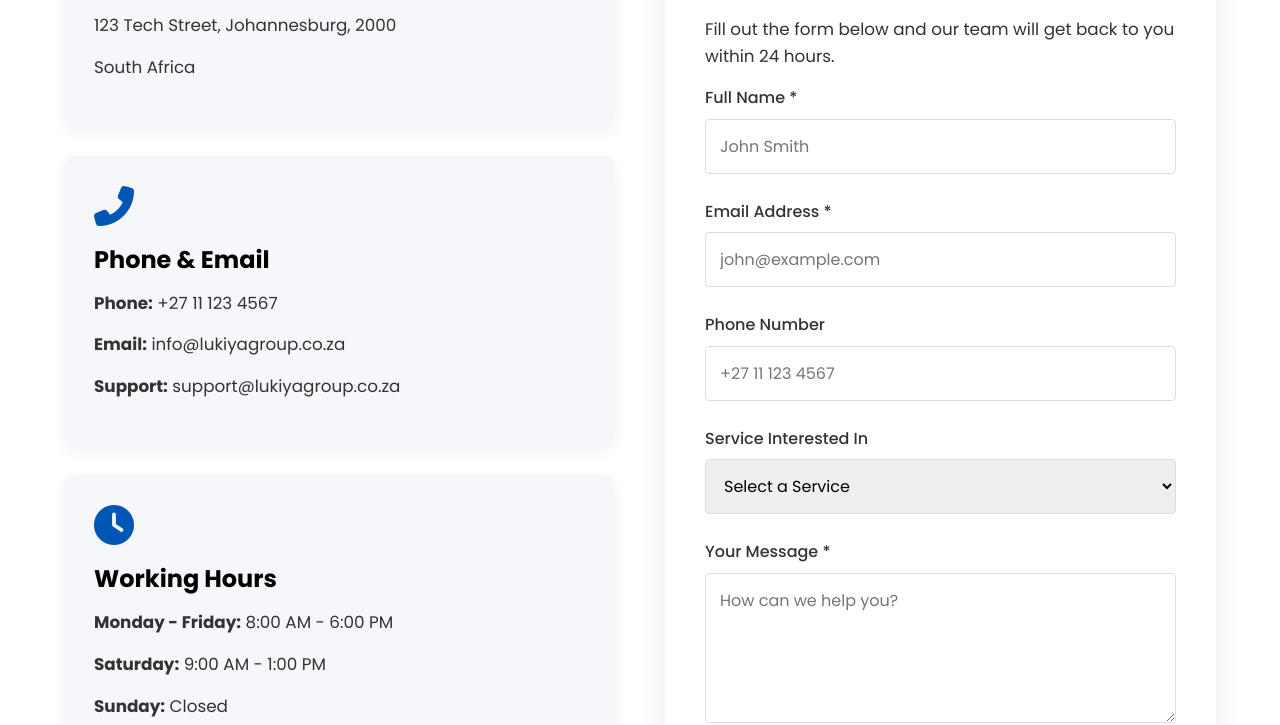
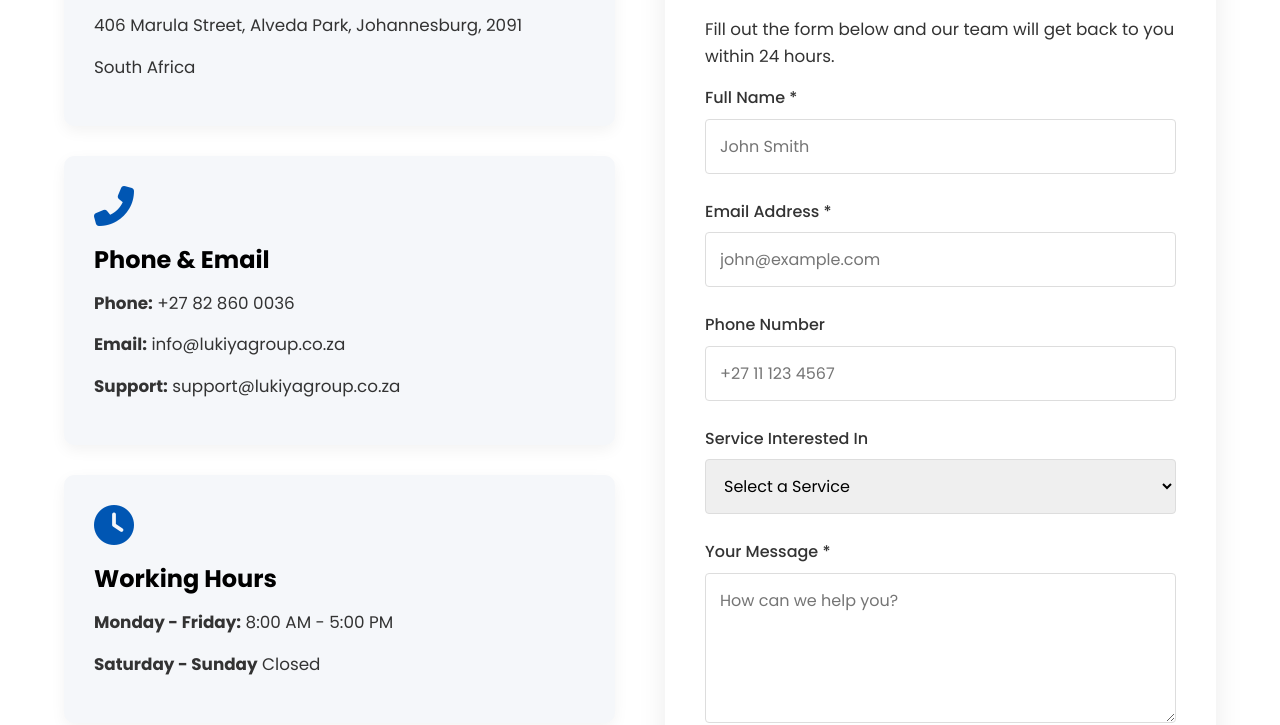
Before and after one commit to Davidk012/lukiyagroup, a plain HTML site: page contact.html in a window 1280 px wide. Shown: the part 710-1435 px from the top of the page. Drawn offline with Linux system fonts and the light colour scheme.

Commit message:
Update contact.html

```diff
--- a/contact.html
+++ b/contact.html
@@ -581,14 +581,14 @@
                     <div class="contact-card">
                         <i class="fas fa-map-marker-alt"></i>
                         <h3>Our Location</h3>
-                        <p>123 Tech Street, Johannesburg, 2000</p>
+                        <p>406 Marula Street, Alveda Park, Johannesburg, 2091</p>
                         <p>South Africa</p>
                     </div>
 
                     <div class="contact-card">
                         <i class="fas fa-phone-alt"></i>
                         <h3>Phone & Email</h3>
-                        <p><strong>Phone:</strong> +27 11 123 4567</p>
+                        <p><strong>Phone:</strong> +27 82 860 0036</p>
                         <p><strong>Email:</strong> info@lukiyagroup.co.za</p>
                         <p><strong>Support:</strong> support@lukiyagroup.co.za</p>
                     </div>
@@ -596,9 +596,8 @@
                     <div class="contact-card">
                         <i class="fas fa-clock"></i>
                         <h3>Working Hours</h3>
-                        <p><strong>Monday - Friday:</strong> 8:00 AM - 6:00 PM</p>
-                        <p><strong>Saturday:</strong> 9:00 AM - 1:00 PM</p>
-                        <p><strong>Sunday:</strong> Closed</p>
+                        <p><strong>Monday - Friday:</strong> 8:00 AM - 5:00 PM</p>
+                        <p><strong>Saturday - Sunday</strong> Closed</p>
                     </div>
                 </div>
 
@@ -704,11 +703,11 @@
                     <ul class="contact-info-list">
                         <li>
                             <i class="fas fa-map-marker-alt"></i>
-                            <span>123 Tech Street, Johannesburg, 2000</span>
+                            <span>406 Marula Street Street, Alveda Park, Johannesburg, 2091</span>
                         </li>
                         <li>
                             <i class="fas fa-phone"></i>
-                            <span>+27 11 123 4567</span>
+                            <span>+27 82 860 0036</span>
                         </li>
                         <li>
                             <i class="fas fa-envelope"></i>
@@ -716,7 +715,7 @@
                         </li>
                         <li>
                             <i class="fas fa-clock"></i>
-                            <span>Mon-Fri: 8AM - 6PM, Sat: 9AM - 1PM</span>
+                            <span>Mon-Fri: 8AM - 6PM, Sat-Sun: Closed</span>
                         </li>
                     </ul>
                 </div>
```
